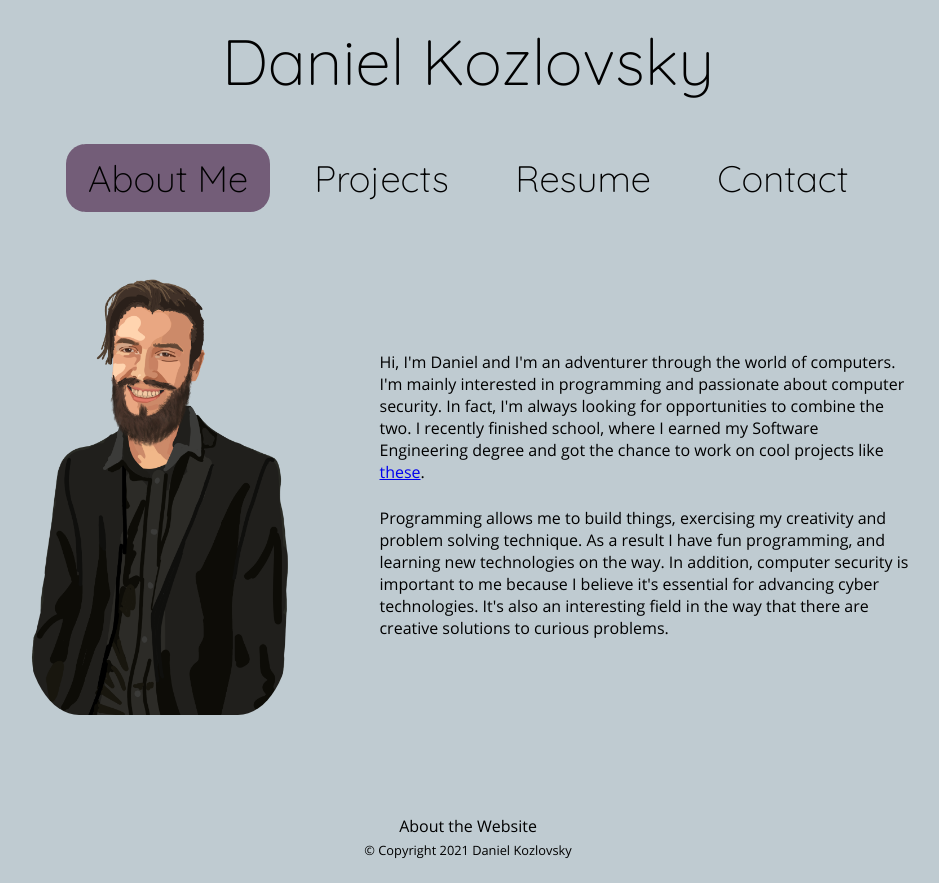
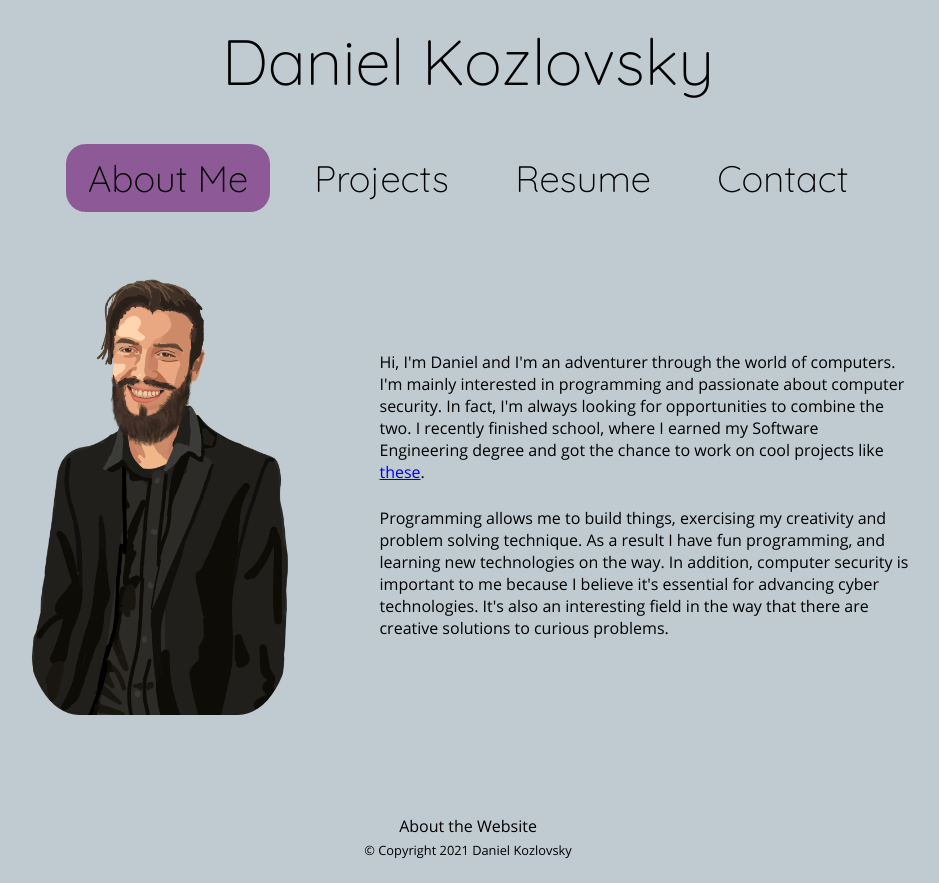
Before and after one commit to daniel-kozlovsky/personal-website, a React (Create React App) app in the folder my-website/: page / in a window 1280 px wide. Shown: the whole page, without its empty margins (172-1111 px from the left). Built offline with nearby package versions, Linux system fonts and the light colour scheme.

Commit message:
fixed highlighting in navbar

```diff
--- a/my-website/src/components/App.jsx
+++ b/my-website/src/components/App.jsx
@@ -29,10 +29,10 @@ class App extends React.Component {
       <div className={classes.root}>
         <h1 className={classes.name}>Daniel Kozlovsky</h1>
         <nav className={classes.navBar}>
-          <NavLink exact to={ABOUT_PATH} activeClassName={classes.activeNavbar}>About Me</NavLink>
-          <NavLink to={PROJECTS_PATH} activeClassName={classes.activeNavbar}>Projects</NavLink>
-          <NavLink to={RESUME_PATH} activeClassName={classes.activeNavbar}>Resume</NavLink>
-          <NavLink to={CONTACT_PATH} activeClassName={classes.activeNavbar}>Contact</NavLink>
+          <NavLink className={classes.navLink} exact to={ABOUT_PATH} activeClassName={classes.activeNavbar}>About Me</NavLink>
+          <NavLink className={classes.navLink} to={PROJECTS_PATH} activeClassName={classes.activeNavbar}>Projects</NavLink>
+          <NavLink className={classes.navLink} to={RESUME_PATH} activeClassName={classes.activeNavbar}>Resume</NavLink>
+          <NavLink className={classes.navLink} to={CONTACT_PATH} activeClassName={classes.activeNavbar}>Contact</NavLink>
         </nav>
         <div className={classes.page}>
           <Switch>
@@ -66,8 +66,8 @@ const styles = (theme) => ({
     display: 'flex',
     justifyContent: 'center',
     flexWrap: 'wrap',
-
-    '& a': {
+  },
+  navLink: {
     ...theme.buttonStyle,
     font: theme.navBarText.font,
     color: theme.navBarText.color,
@@ -78,10 +78,15 @@ const styles = (theme) => ({
     '&:visited': {
       color: theme.navBarText.color,
     },
-    },
+    '&:hover': {
+      backgroundColor: theme.palette.select,
+    }
   },
   activeNavbar: {
     backgroundColor: theme.palette.highlight,
+    '&:hover': {
+      backgroundColor: theme.palette.highlight,
+    },
   },
   page: {
     padding: '5% 15%',
--- a/my-website/src/index.js
+++ b/my-website/src/index.js
@@ -11,10 +11,10 @@ const theme = {
     backgroundColor: '#bfcbd1',
   },
   palette: {
-    primary: '#586F7C',
-    secondary: '#506C64',
-    accent: '#735D78',
-    highlight: '#735D78',
+    primary: '#735D78',
+    secondary: '#8D5A97',
+    accent: '#FF206E',
+    highlight: '#8D5A97',
     select: '#c3bdc2'//'#7F534B',
   },
   navBarText: {
```
Lines whose indentation alone changed are shown as unchanged.
